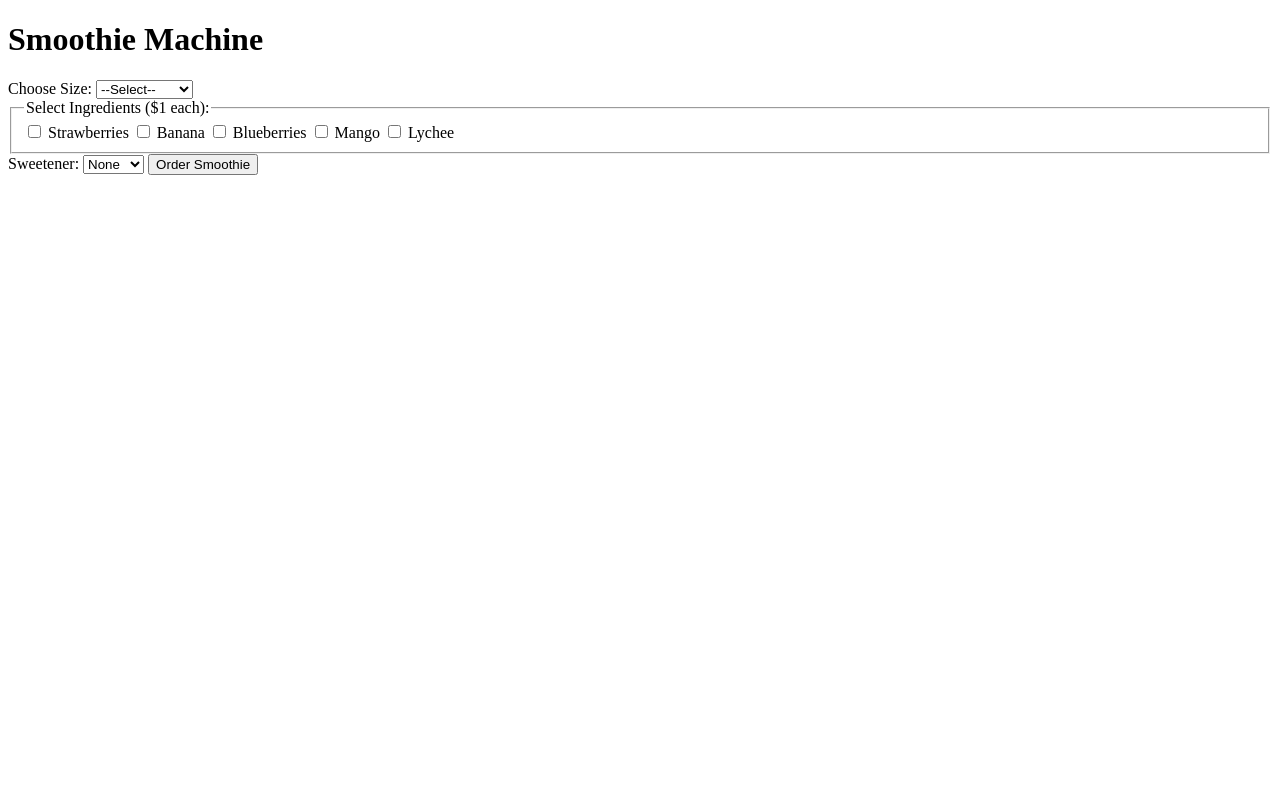
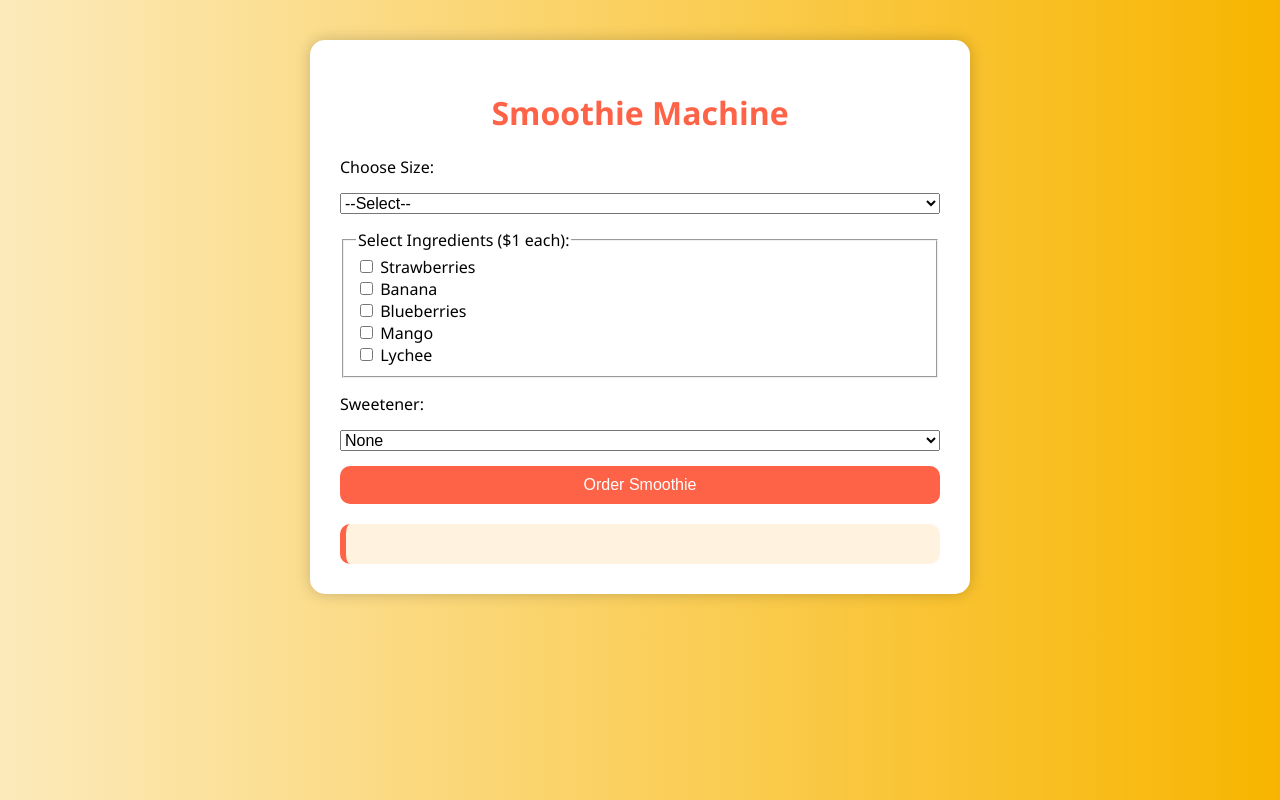
Before and after one commit to dhruveee5604/Assignment-2-javascript, a plain HTML site: page index.html in a window 1280 px wide. Drawn offline with Linux system fonts and the light colour scheme.

Commit message:
Created all files and added smoothie image

```diff
--- a/index.html
+++ b/index.html
@@ -2,10 +2,10 @@
 <html lang="en">
 <head>
   <meta charset="UTF-8" />
-  <meta name="viewport" content="width=device-width, initial-scale=1.0"/>
+  <meta name="viewport" content="width=device-width, initial-scale=1.0">
   <title>Smoothie Machine</title>
-  <link rel="stylesheet" href="styles.css" />
-    <script src="script.js"></script>
+  <link rel="stylesheet" href="styles.css">
+
 </head>
 <body>
   <div class="container">
@@ -21,11 +21,12 @@
 
       <fieldset>
         <legend>Select Ingredients ($1 each):</legend>
-        <label><input type="checkbox" value="Strawberries" /> Strawberries</label>
-        <label><input type="checkbox" value="Banana" /> Banana</label>
-        <label><input type="checkbox" value="Blueberries" /> Blueberries</label>
-        <label><input type="checkbox" value="Mango" /> Mango</label>
-        <label><input type="checkbox" value="Lychee" /> Lychee</label>
+        <label><input type="checkbox" value="Strawberries" /> Strawberries</label><br>
+<label><input type="checkbox" value="Banana" /> Banana</label><br>
+<label><input type="checkbox" value="Blueberries" /> Blueberries</label><br>
+<label><input type="checkbox" value="Mango" /> Mango</label><br>
+<label><input type="checkbox" value="Lychee" /> Lychee</label>
+
       </fieldset>
 
       <label for="sweetener">Sweetener:</label>
@@ -34,13 +35,10 @@
         <option value="Honey">Honey</option>
         <option value="Sugar">Sugar</option>
       </select>
-
-      <button type="submit">Order Smoothie</button>
+<button type="submit">Order Smoothie</button>
     </form>
-
     <div id="output" class="output-card"></div>
   </div>
-
-
+   <script src="script.js"></script>
 </body>
 </html>
--- a/script.js
+++ b/script.js
@@ -0,0 +1,40 @@
+// Smoothie class
+class Smoothie {
+  constructor(size, ingredients, sweetener) {
+    this.size = size;
+    this.ingredients = ingredients;
+    this.sweetener = sweetener;
+  }
+// price for the sizes
+  getPrice() {
+    const basePrices = { Small: 3, Medium: 5, Large: 7 };
+    return basePrices[this.size] + this.ingredients.length;
+  }
+
+  describe() {
+    return `
+      <h2>Your Smoothie</h2>
+      <p><strong>Size:</strong> ${this.size}</p>
+      <p><strong>Ingredients:</strong> ${this.ingredients.join(', ') || 'None'}</p>
+      <p><strong>Sweetener:</strong> ${this.sweetener}</p>
+      <p><strong>Total Price:</strong> $${this.getPrice().toFixed(2)}</p>
+      <img src="smoothie.png" alt="Smoothie Image" width="150"/>
+    `;
+  }
+}
+
+// Handle form submission
+document.getElementById('smoothieForm').addEventListener('submit', function (e) {
+  e.preventDefault();
+
+  const size = document.getElementById('size').value;
+  const sweetener = document.getElementById('sweetener').value;
+
+  const ingredients = [];
+  document.querySelectorAll('input[type="checkbox"]:checked').forEach(cb => {
+    ingredients.push(cb.value);
+  });
+
+  const smoothie = new Smoothie(size, ingredients, sweetener);
+document.getElementById('output').innerHTML = smoothie.describe();
+});
--- a/styles.css
+++ b/styles.css
@@ -0,0 +1,52 @@
+body {
+  font-family: 'Segoe UI', sans-serif;
+  background: linear-gradient(to right, #fceabb, #f8b500);
+  margin: 0;
+  padding: 0;
+}
+
+.container {
+  max-width: 600px;
+  margin: 40px auto;
+  padding: 30px;
+  background: white;
+  border-radius: 15px;
+  box-shadow: 0 0 15px rgba(0, 0, 0, 0.2);
+}
+
+h1 {
+  text-align: center;
+  color: #ff6347;
+}
+
+form {
+  display: flex;
+  flex-direction: column;
+  gap: 15px;
+}
+
+label, select, fieldset {
+  font-size: 1rem;
+}
+
+button {
+  padding: 10px;
+  background-color: #ff6347;
+  border: none;
+  color: white;
+  font-size: 1rem;
+  cursor: pointer;
+  border-radius: 10px;
+}
+
+button:hover {
+  background-color: #e5533d;
+}
+
+.output-card {
+  margin-top: 20px;
+  padding: 20px;
+  background: #fff3e0;
+  border-left: 6px solid #ff6347;
+  border-radius: 10px;
+}
```
Also changed, not shown: smoothie.png (added).
